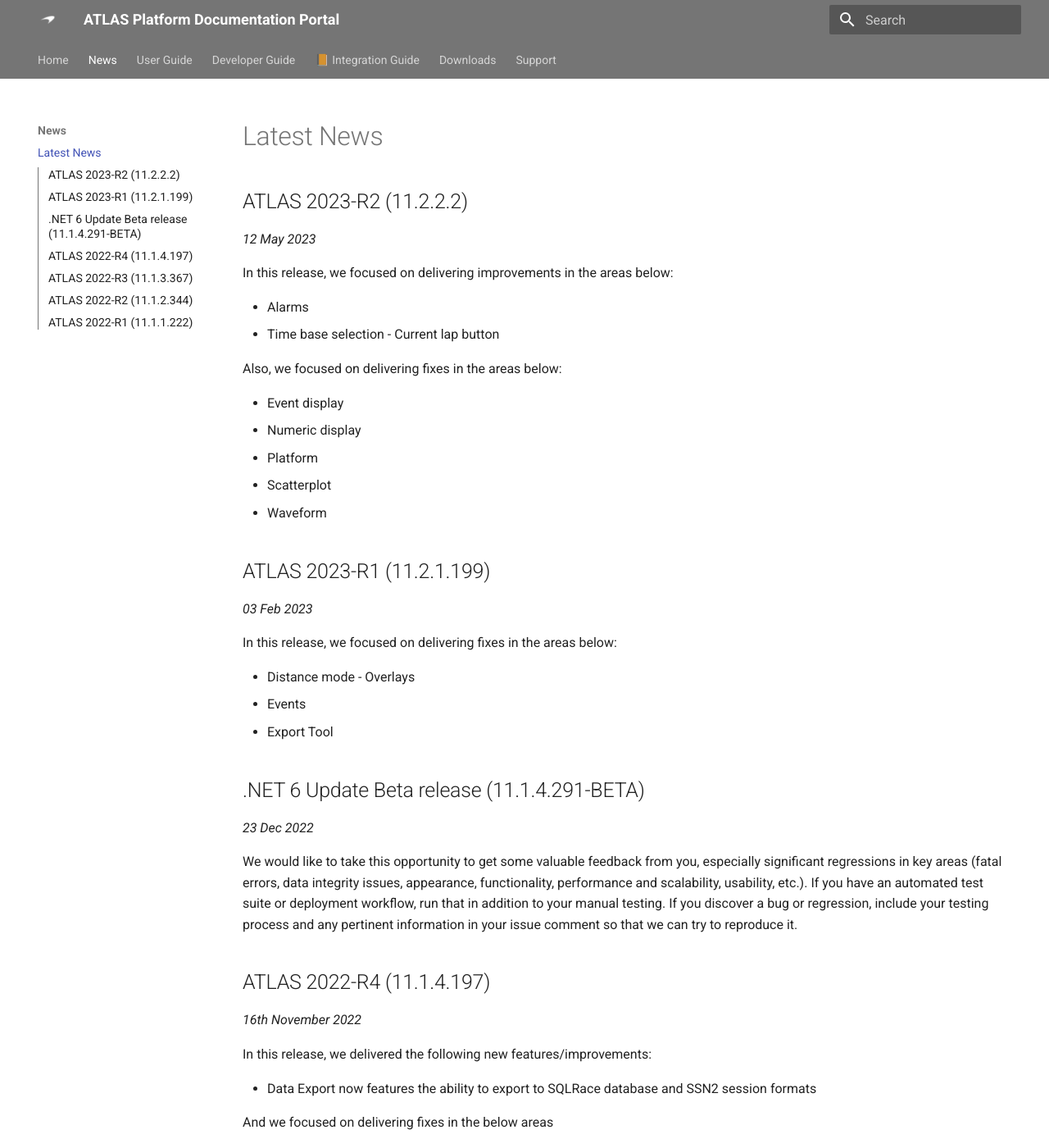
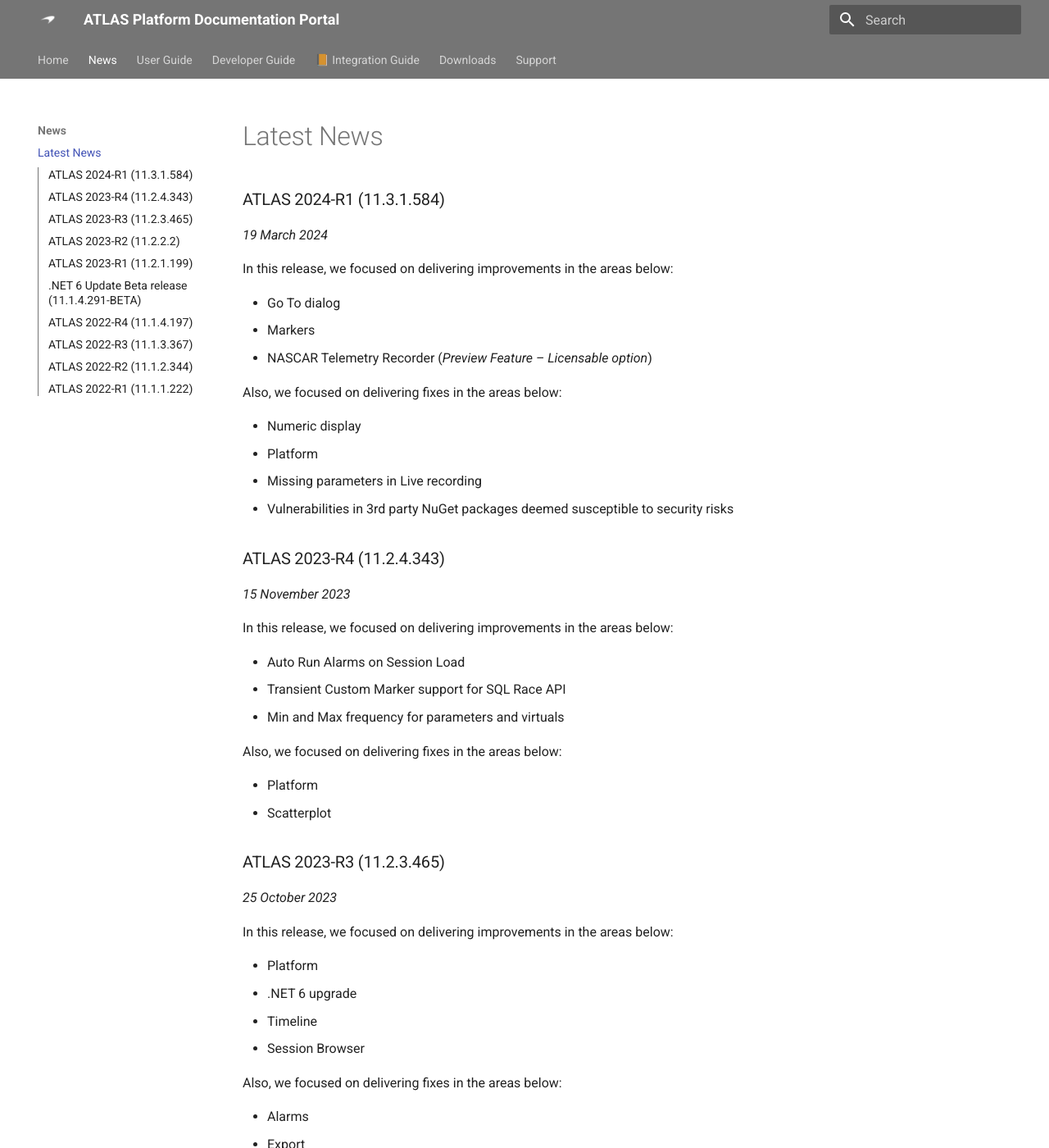
Before and after one commit to mat-docs/Portal.Site, an MkDocs documentation site: the page built from docs/news/index.md, in a window 1280 px wide and 1400 px high. Shown: the whole window at 82% size. Built offline with MkDocs 1.6.1 and Material for MkDocs 9.7.7, drawn with Linux system fonts in a browser that asks for light colours; some of the changed text lies outside the part shown.

Commit message:
Update release notes

```diff
--- a/docs/news/index.md
+++ b/docs/news/index.md
@@ -1,4 +1,52 @@
 # Latest News
+
+### ATLAS 2024-R1 (11.3.1.584)
+_19 March 2024_
+
+In this release, we focused on delivering improvements in the areas below:
+
+* Go To dialog
+* Markers
+* NASCAR Telemetry Recorder (*Preview Feature – Licensable option*)
+
+Also, we focused on delivering fixes in the areas below:
+
+* Numeric display
+* Platform
+* Missing parameters in Live recording
+* Vulnerabilities in 3rd party NuGet packages deemed susceptible to security risks
+
+### ATLAS 2023-R4 (11.2.4.343)
+_15 November 2023_
+
+In this release, we focused on delivering improvements in the areas below:
+
+* Auto Run Alarms on Session Load
+* Transient Custom Marker support for SQL Race API
+* Min and Max frequency for parameters and virtuals
+
+Also, we focused on delivering fixes in the areas below:
+
+* Platform
+* Scatterplot
+
+### ATLAS 2023-R3 (11.2.3.465)
+_25 October 2023_
+
+In this release, we focused on delivering improvements in the areas below:
+
+* Platform
+* .NET 6 upgrade
+* Timeline
+* Session Browser
+
+Also, we focused on delivering fixes in the areas below:
+
+* Alarms
+* Export
+* Platform
+* Waveform scaling and parameter colour settings lost
+* Bit Displays losing bit config association
 
 ## ATLAS 2023-R2 (11.2.2.2)
 _12 May 2023_
```
